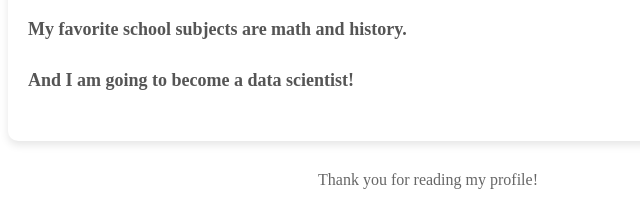
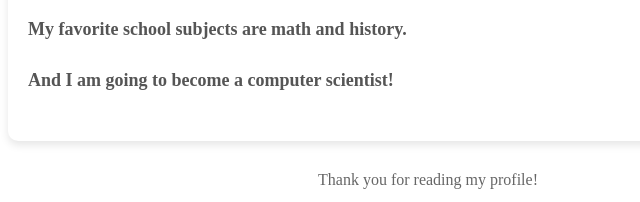
Before and after one commit to Lykahh/I-AM, a plain HTML site: page index.html in a window 1280 px wide. Shown: the part 743-945 px from the top of the page, 212-852 px from the left. Drawn offline with Linux system fonts and the light colour scheme.

Commit message:
Update index.html

```diff
--- a/index.html
+++ b/index.html
@@ -25,7 +25,7 @@
 
         <h5>My favorite school subjects are math and history.</h5>
 
-        <h5>And I am going to become a data scientist!</h5>
+        <h5>And I am going to become a computer scientist!</h5>
     </div>
 
     <div class="footer">
```
